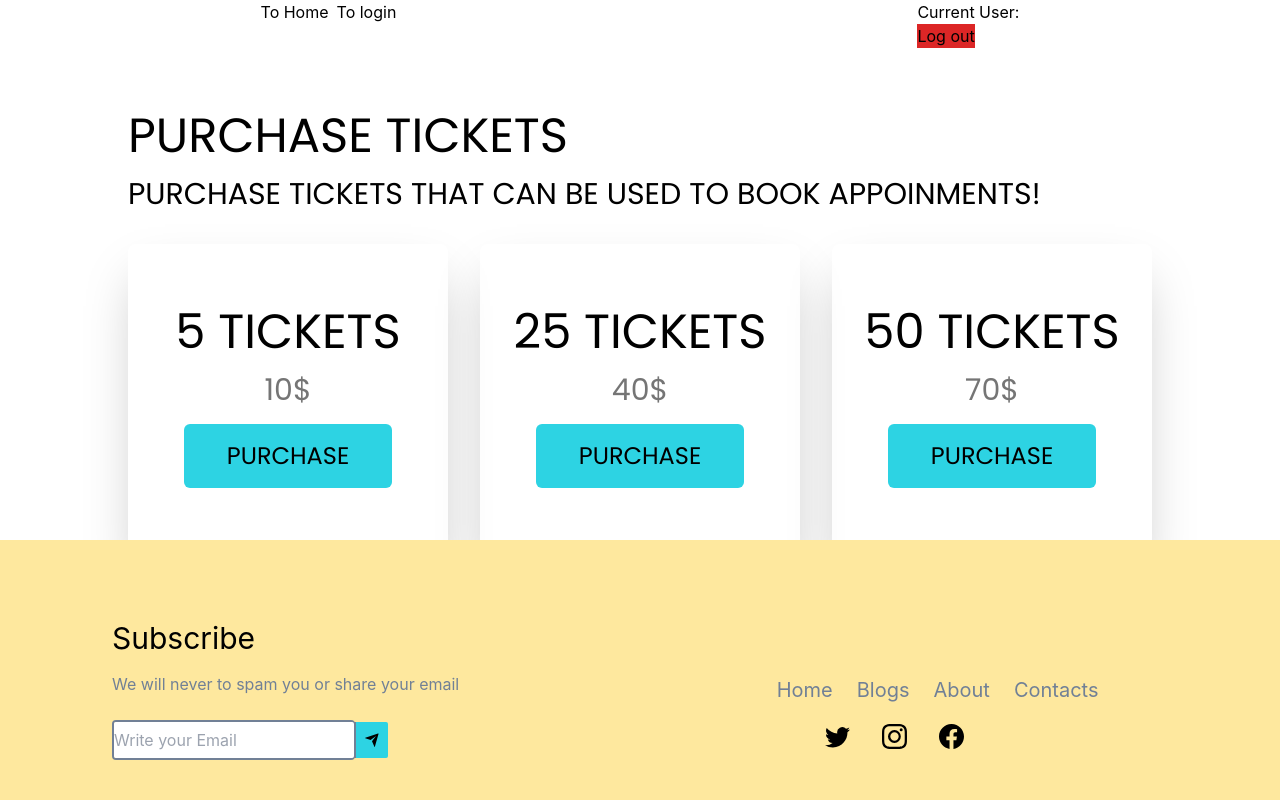
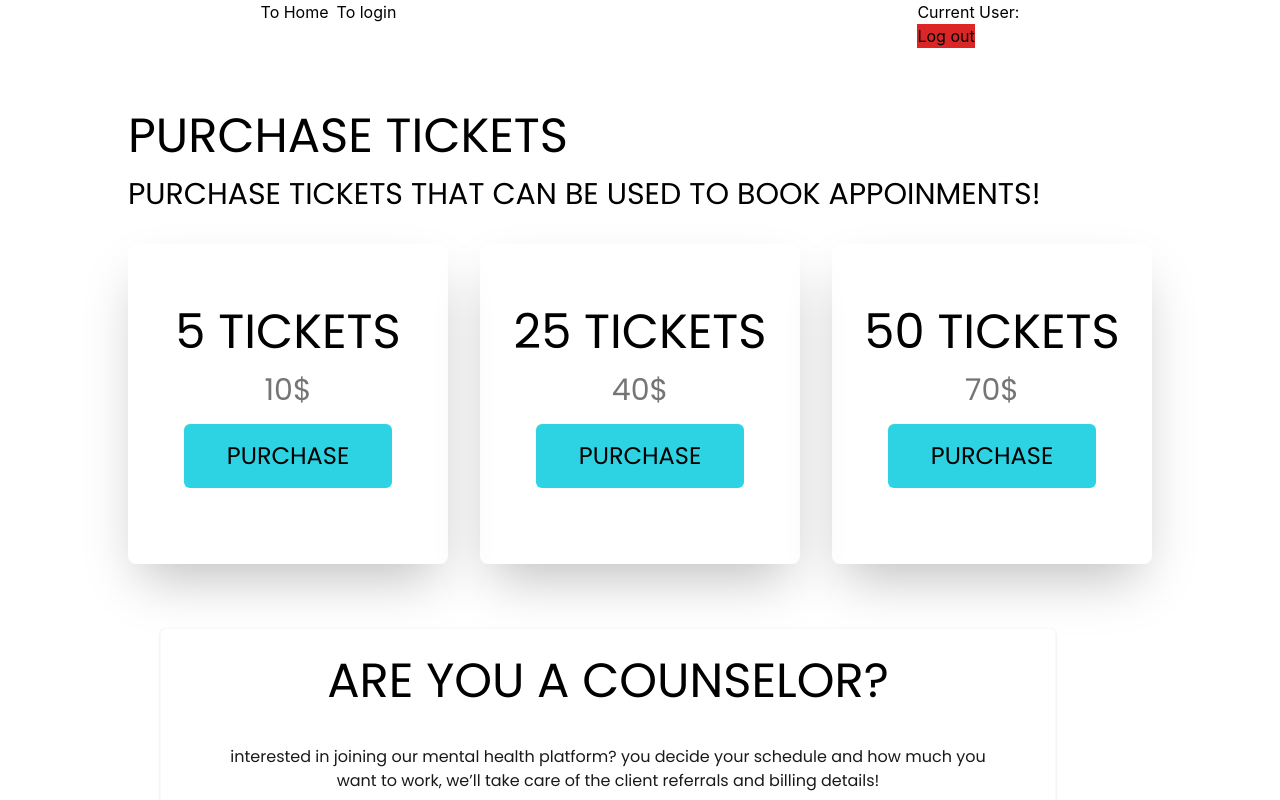
Before and after one commit to Recoded-Spark-Turkey-2022/Unboxed, a React (Create React App) app: page / in a window 1280 px wide. Shown: the top 800 px of the page. Built offline with nearby package versions, Linux system fonts and the light colour scheme; no server answers.

Commit message:
Fix: Merge Issues causing footer to appear in the middle of page

```diff
--- a/src/components/footer/Footer.jsx
+++ b/src/components/footer/Footer.jsx
@@ -6,7 +6,7 @@ const Footer = () => {
   return (
     <div
       data-testid="FooterTest"
-      className="grid  grid-flow-row  md:grid-flow-col  lg:grid-flow-col h-auto py-10 sm:p-6 md:py-10 md:px-8 left-0  absolute  right-0 bottom-0 bg-[#FEE89E]  space-x-3 md:space-x-6"
+      className="grid  grid-flow-row  md:grid-flow-col  lg:grid-flow-col h-auto py-10 sm:p-6 md:py-10 md:px-8  bg-[#FEE89E]  space-x-3 md:space-x-6"
     >
       <div className="">
         <h3 className="pb-4 mt-10 ml-20 text-3xl font-normal ">Subscribe</h3>
```
